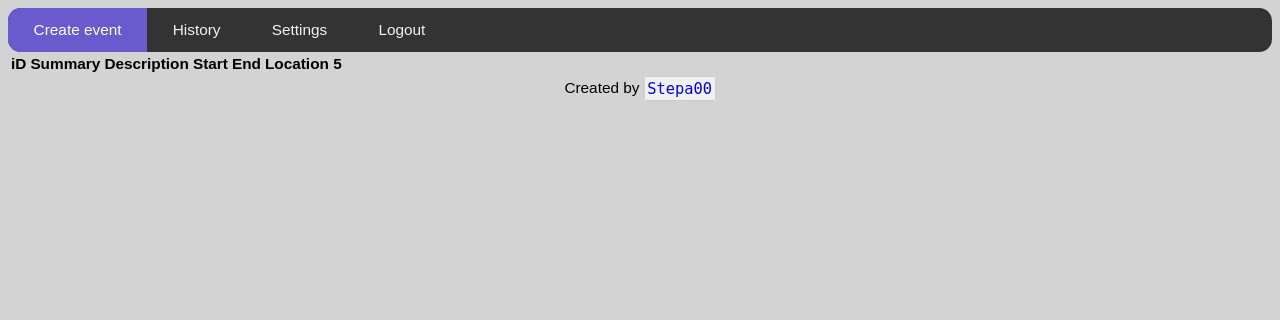
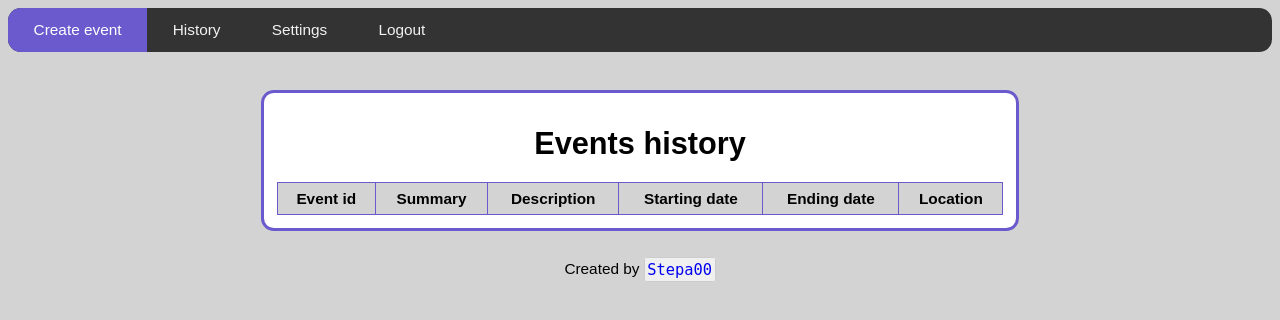
Before and after one commit to stepa00/Event-creator, a Flask app: page /history in a window 1280 px wide. Shown: the top 320 px of the page. Run offline with Flask 3, Linux system fonts and the light colour scheme; the visitor is signed in with stand-in values (Sample User, id 1); data that the repository does not hold is empty; some libraries are stand-ins or nearby versions.

Commit message:
added a nice looking table to the history page

```diff
--- a/app.py
+++ b/app.py
@@ -3,7 +3,7 @@ import sqlite3
 from flask import Flask, flash, redirect, render_template, request, session, send_file
 from flask_session import Session
 from werkzeug.security import check_password_hash, generate_password_hash
-from helpers import password_strength, login_required, generate_file, event_save_sql, event_extractor
+from helpers import password_strength, login_required, generate_file, event_save_sql, event_extractor, format_time
 
 
 # Configure application
@@ -143,8 +143,17 @@ def register():
 @app.route("/history", methods=["GET", "POST"])
 @login_required
 def history():
+
+    # Change time format for output
     rows = event_extractor(session["username"])
-    return render_template("history.html", rows = rows)
+    history = []
+    for row in rows:
+        history.append(list(row))
+    for event in history:
+        event[3] = format_time(event[3])
+        event[4] = format_time(event[4])
+
+    return render_template("history.html", rows = history)
 
 
 @app.route("/settings")
--- a/helpers.py
+++ b/helpers.py
@@ -2,6 +2,7 @@ from functools import wraps
 import sqlite3
 
 from flask import redirect, render_template, request, session
+from datetime import datetime
 
 
 # Asks to login users without session
@@ -150,3 +151,10 @@ def event_extractor(username):
     rows = cursor.fetchall()
 
     return rows
+
+def format_time(date_time):
+# Change time formate to dd/mm/yyyy
+    time = date_time[9:11] + ':' + date_time[11:13]
+    date = date_time[6:8] + '/' + date_time[4:6] + '/' + date_time[:4]
+    time_date = time + ' ' + date
+    return(time_date)
--- a/static/styles.css
+++ b/static/styles.css
@@ -126,3 +126,20 @@ input[type=submit] {
   text-decoration: none;
   cursor: pointer;
 }
+
+#fancy_table {
+  border-collapse: collapse;
+  width: 100%;
+  text-align: center;
+}
+
+#fancy_table th {
+  background-color: LightGray;
+}
+
+#fancy_table td, #fancy_table th {
+  border: 0.1vw solid slateblue;
+  padding: 0.5vw;
+}
+
+#fancy_table tr:hover {background-color: slateblue;}
--- a/templates/history.html
+++ b/templates/history.html
@@ -5,14 +5,16 @@
 {% endblock %}
 
 {% block main %}
-    <table>
+    <div class="center">
+        <h1>Events history</h1>
+        <table id="fancy_table">
             <tr>
-            <th>iD</th>
+                <th>Event id</th>
                 <th>Summary</th>
                 <th>Description</th>
-            <th>Start</th>
-            <th>End</th>
-            <th>Location 5</th>
+                <th>Starting date</th>
+                <th>Ending date</th>
+                <th>Location</th>
             </tr>
             {% for row in rows %}
             <tr>
@@ -22,4 +24,5 @@
             </tr>
             {% endfor %}
         </table>
+    </div>
 {% endblock %}
```
Also changed, not shown: 2 other files. Lines whose indentation alone changed are shown as unchanged.
